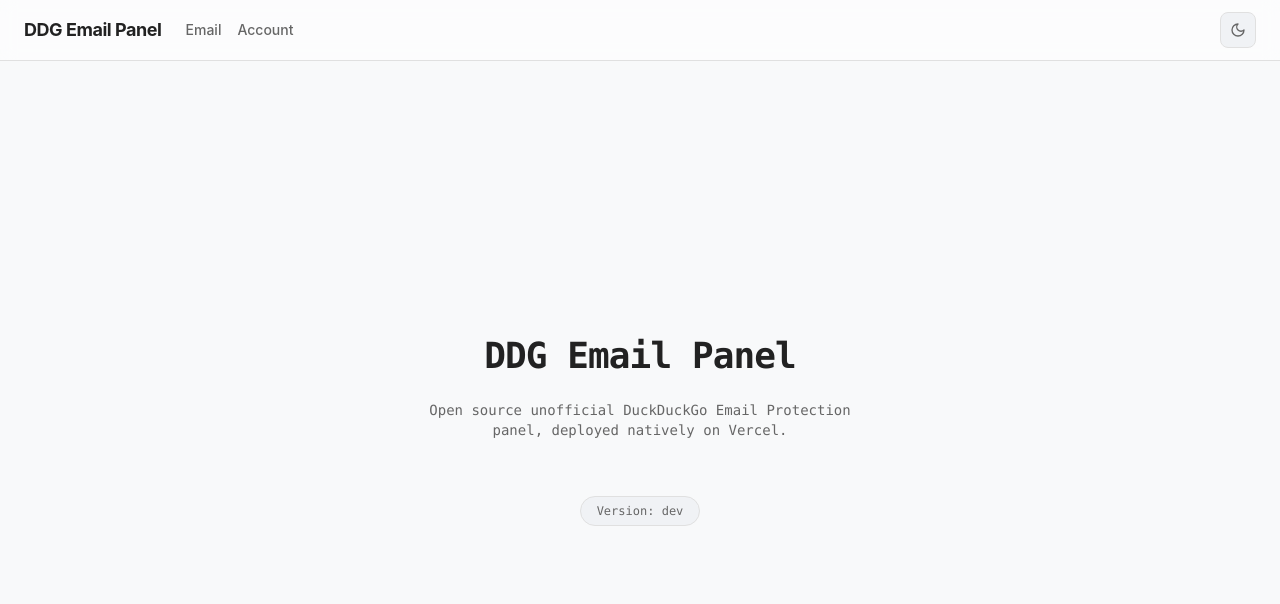
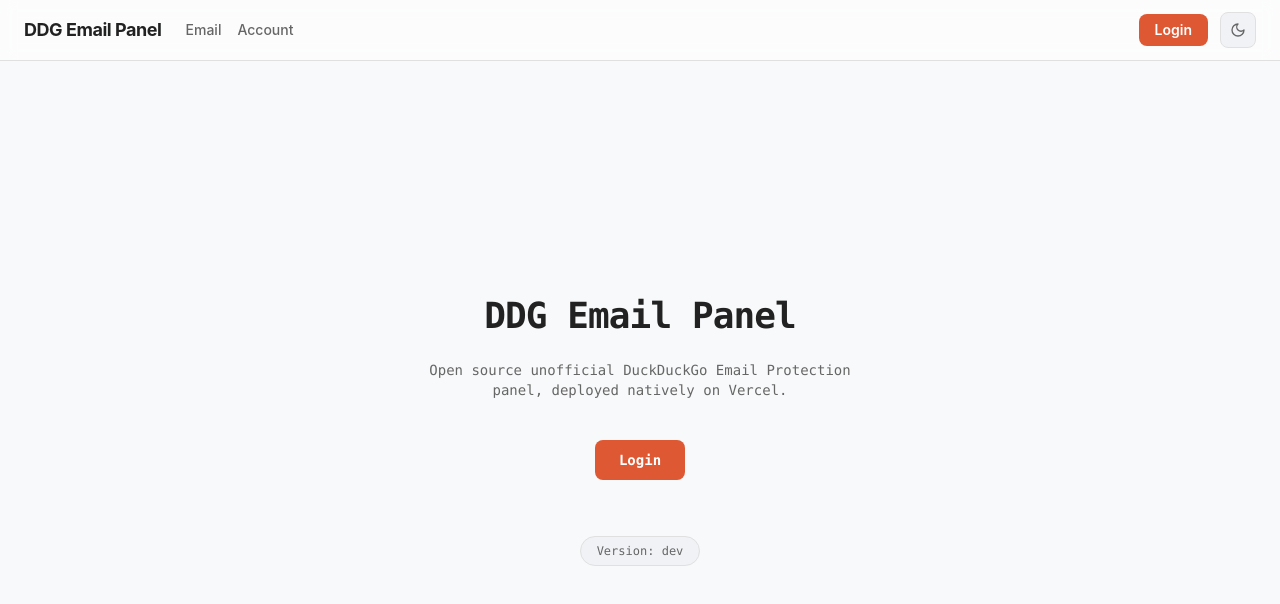
Before and after one commit to hu3rror/ddg-email-panel-ng, a Next.js app: page / in a window 1280 px wide. Shown: the top 604 px of the page. Built offline with nearby package versions, Linux system fonts and the light colour scheme.

Commit message:
feat: Add login redirect and login button, optimize user experience for logged-out state

```diff
--- a/src/app/account/account-manager.tsx
+++ b/src/app/account/account-manager.tsx
@@ -1,6 +1,6 @@
 'use client'
 
-import React from 'react'
+import React, { useEffect } from 'react'
 import { useRouter } from 'next/navigation'
 import { useAtom } from 'jotai'
 import { accountsAtom, activeAccountIdAtom } from '@/core/store/account'
@@ -23,6 +23,12 @@
       router.push('/login')
     }
   }
+
+  useEffect(() => {
+    if (accounts.length === 0) {
+      router.push('/login')
+    }
+  }, [accounts.length, router])
 
   if (accounts.length === 0) {
     return (
--- a/src/app/email/email-dashboard.tsx
+++ b/src/app/email/email-dashboard.tsx
@@ -1,6 +1,7 @@
 'use client'
 
-import React, { useState } from 'react'
+import React, { useState, useEffect } from 'react'
+import { useRouter } from 'next/navigation'
 import { useAtomValue, useSetAtom } from 'jotai'
 import { activeAccountAtom, accountsAtom } from '@/core/store/account'
 import { CopyButton } from '@/components/copy-button'
@@ -13,10 +14,18 @@
   const [loading, setLoading] = useState(false)
   const [errorMsg, setErrorMsg] = useState('')
 
+  const router = useRouter()
+
+  useEffect(() => {
+    if (!activeAccount) {
+      router.push('/login')
+    }
+  }, [activeAccount, router])
+
   if (!activeAccount) {
     return (
       <div className="text-center p-8 text-[var(--text-secondary)]">
-        No active account found. Please log in first.
+        No active account found. Redirecting to login...
       </div>
     )
   }
--- a/src/app/page.tsx
+++ b/src/app/page.tsx
@@ -1,3 +1,4 @@
+import Link from 'next/link'
 import { getCommitSha } from '@/core/env'
 
 export default function HomePage() {
@@ -10,6 +11,12 @@
         <p className="text-[var(--text-secondary)] max-w-md">
           Open source unofficial DuckDuckGo Email Protection panel, deployed natively on Vercel.
         </p>
+        <Link
+          href="/login"
+          className="mt-4 px-6 py-2.5 bg-ddg-orange hover:bg-ddg-orange-hover text-white font-semibold rounded-btn text-sm transition-colors"
+        >
+          Login
+        </Link>
         <div
           data-testid="version-info"
           className="mt-8 rounded-full border border-[var(--border-default)] px-4 py-1.5 text-xs text-[var(--text-secondary)] bg-[var(--bg-subtle)]"
--- a/src/components/layout/account-switcher.tsx
+++ b/src/components/layout/account-switcher.tsx
@@ -1,6 +1,7 @@
 'use client'
 
 import React from 'react'
+import Link from 'next/link'
 import { useAtom, useAtomValue } from 'jotai'
 import { accountsAtom, activeAccountIdAtom } from '@/core/store/account'
 
@@ -9,7 +10,14 @@
   const [activeAccountId, setActiveAccountId] = useAtom(activeAccountIdAtom)
 
   if (accounts.length === 0) {
-    return null
+    return (
+      <Link
+        href="/login"
+        className="px-4 py-1.5 text-sm font-semibold rounded-btn bg-ddg-orange hover:bg-ddg-orange-hover text-white transition-colors"
+      >
+        Login
+      </Link>
+    )
   }
 
   return (
```
Also changed, not shown: 1 other file (tests, documents, lock files or other folders).
